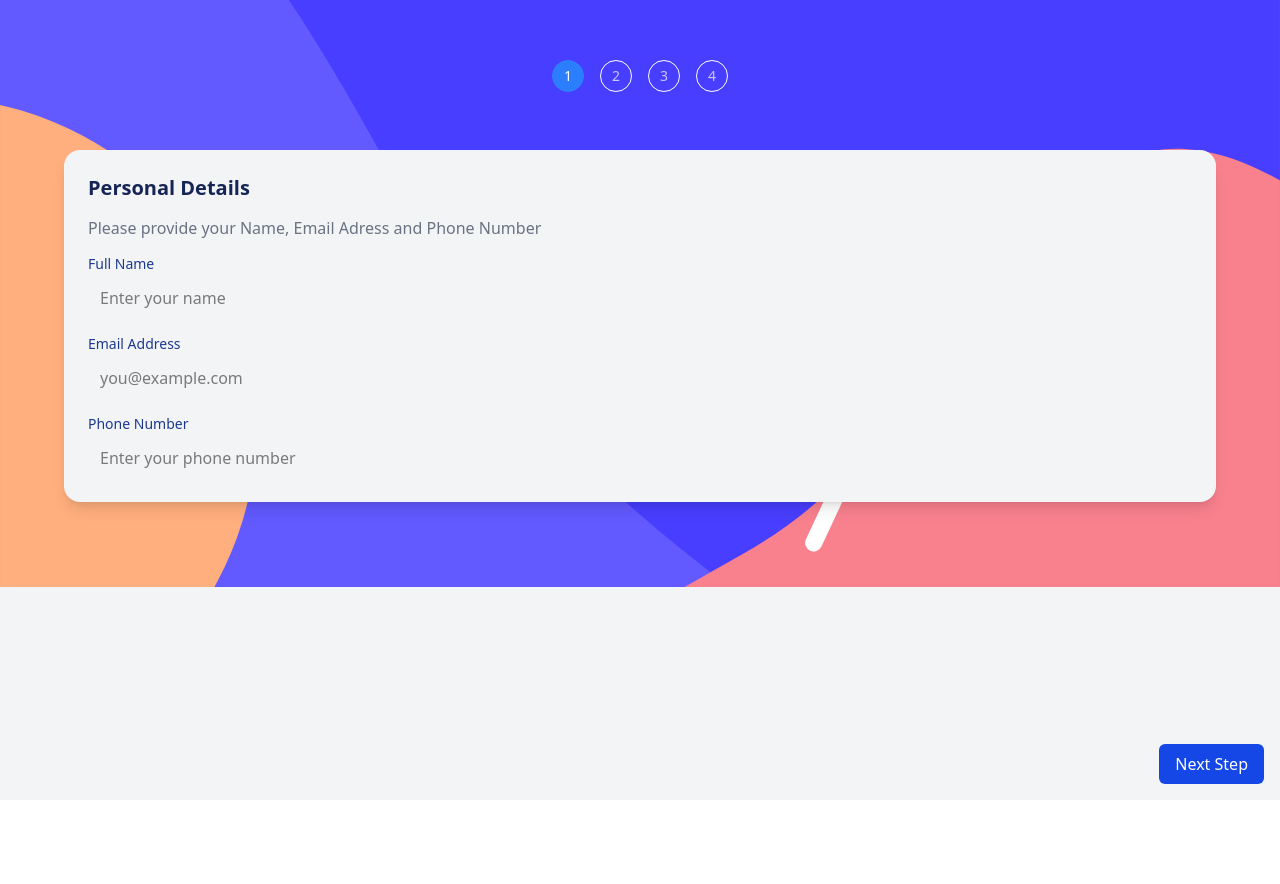
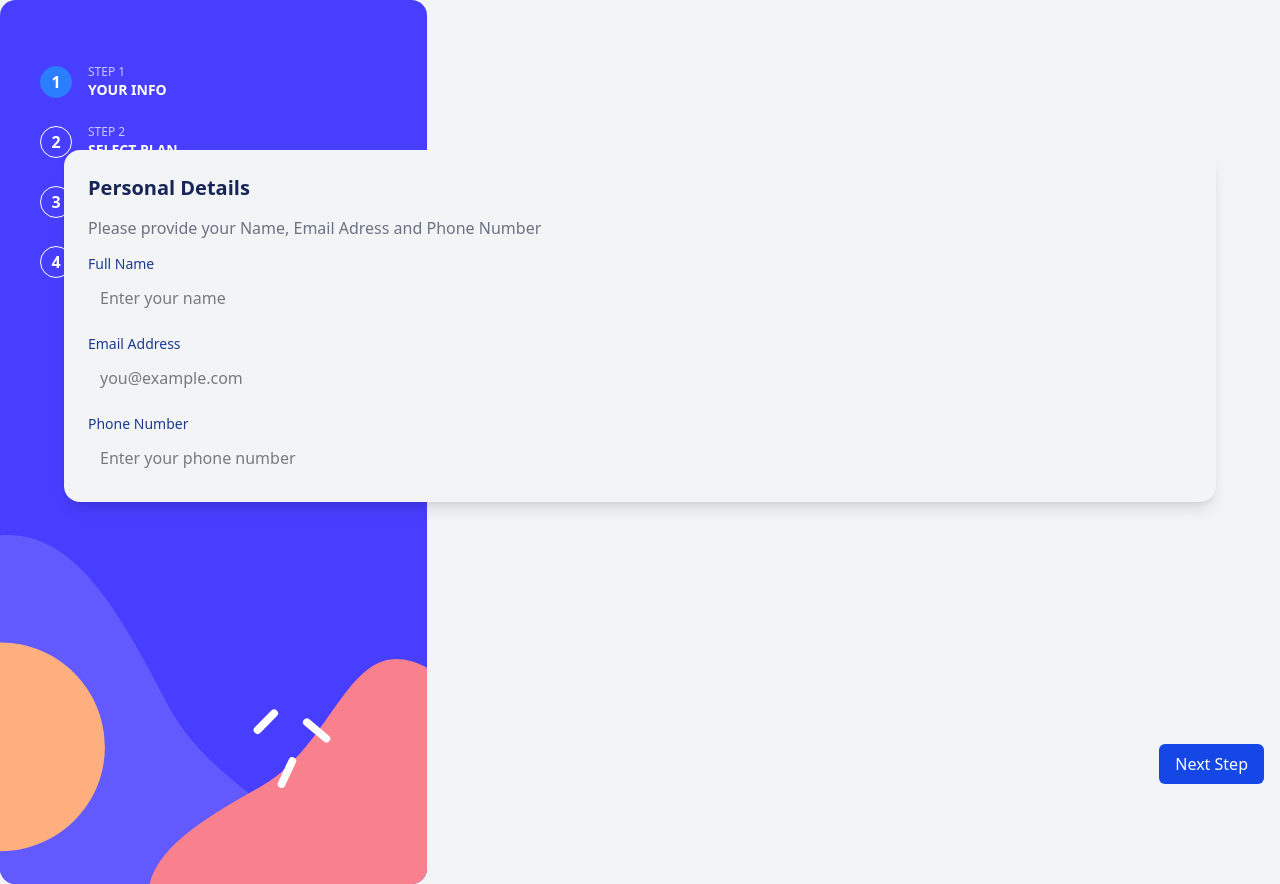
Before and after one commit to olaz20/multi-form-frontend, a React app: page / in a window 1280 px wide. Before the commit the page ends 800 px from the top, so only its background shows below. Built offline with nearby package versions, Linux system fonts and the light colour scheme; the HTML template or start-up script is replaced by a standard one.

Commit message:
responsive implementation in progress

```diff
--- a/src/components/backgroundPage.jsx
+++ b/src/components/backgroundPage.jsx
@@ -9,6 +9,7 @@ import { SummaryPage } from "./Summary";
 import arcadeIcon from "../assets/images/icon-arcade.svg";
 import advancedIcon from "../assets/images/icon-advanced.svg";
 import proIcon from "../assets/images/icon-pro.svg";
+import bgSidebarDesktop from "../assets/images/bg-sidebar-desktop.svg"
 
 export function BackgroundPage() {
   const [activeStep, setActiveStep] = useState(1);
@@ -102,14 +103,17 @@ export function BackgroundPage() {
     }
   };
   return (
-    <div className="min-h-screen bg-gray-100">
-      <div className="relative h-1/4 m-0 top-0 left-0">
+    <div className="min-h-screen bg-gray-100 md:flex-row md:justify-center">
+      <div className="relative m-0 top-0 left-0 md:w-1/3">
         <img
           src={bgSidebarMobile}
           alt="top background"
-          className="w-full h-full object-cover"
+          className="w-full h-1/4 object-cover md:hidden"
         />
-        <div className="absolute top-15 left-1/2 -translate-x-1/2 flex items-center gap-4">
+        <img src={bgSidebarDesktop} alt="Sidebar background desktop"  className="hidden md:block w-full h-full  object-cover"/>
+
+      </div>
+        <div className="absolute top-15 left-1/2 -translate-x-1/2 flex items-center gap-4  md:hidden">
           {steps.map((step) => (
             <div
               key={step}
@@ -122,13 +126,37 @@ export function BackgroundPage() {
               {step}
             </div>
           ))}
-        </div>
-        <div
+      </div>
+      <div className="hidden md:flex flex-col gap-6 absolute top-16 left-10 text-white">
+           {[
+            { step: 1, label: "YOUR INFO" },
+            { step: 2, label: "SELECT PLAN" },
+            { step: 3, label: "ADD-ONS" },
+            { step: 4, label: "SUMMARY" },
+          ].map((item) => (
+            <div key={item.step} className="flex items-center gap-4">
+              <div
+                className={`w-8 h-8 flex items-center justify-center rounded-full border font-semibold ${
+                  activeStep === item.step
+                    ? "bg-blue-500 border-blue-500 text-white"
+                    : "border-white"
+                }`}
+              >
+                {item.step}
+              </div>
+              <div className="flex flex-col">
+                <span className="text-xs opacity-70">{`STEP ${item.step}`}</span>
+                <span className="text-sm font-bold">{item.label}</span>
+              </div>
+            </div>
+          ))}
+      </div>
+      <div
           className="absolute top-[100px] sm:top-[130px] md:top-[150px]  w-[90%]
         bg-gray-100  rounded-2xl p-6 z-10 left-1/2 -translate-x-1/2 shadow-lg"
         >
           {renderStep()}
-        </div>
+      </div>
         <div>
           <div className="fixed bottom-4 left-4">
             {activeStep > 1 ? (
@@ -152,6 +180,5 @@ export function BackgroundPage() {
           </div>
         </div>
       </div>
-    </div>
   );
 }
```
